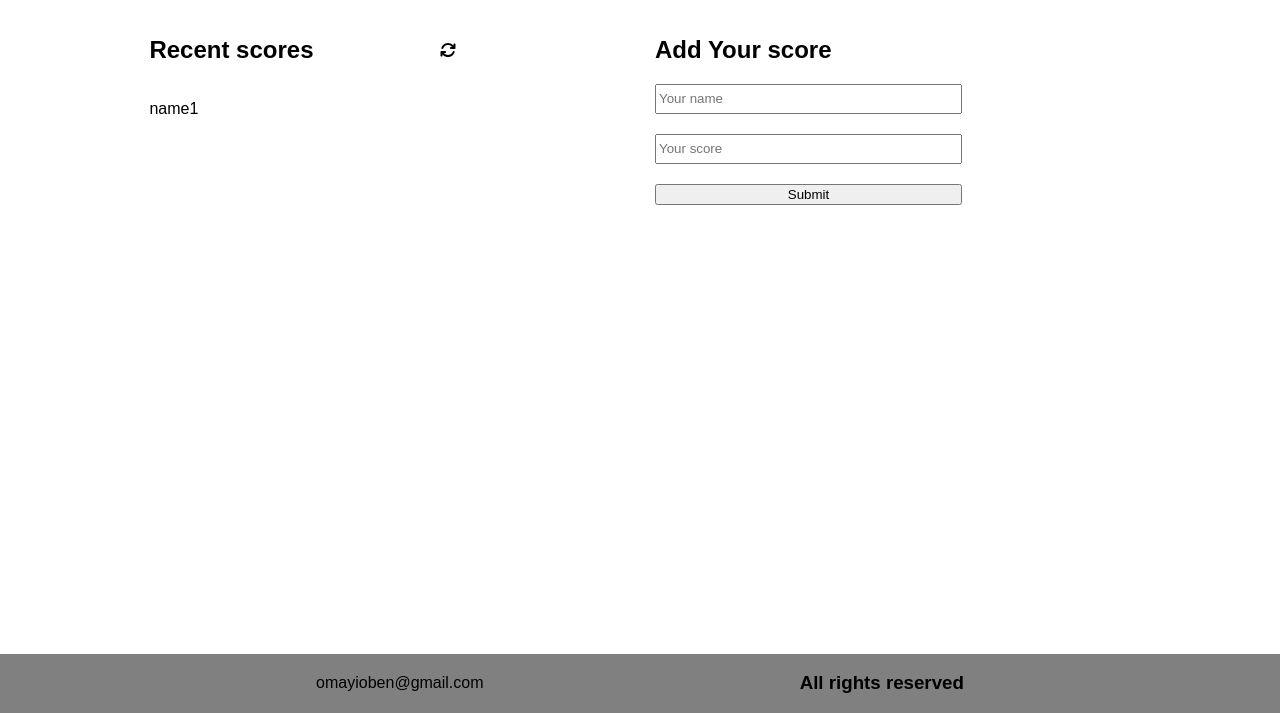
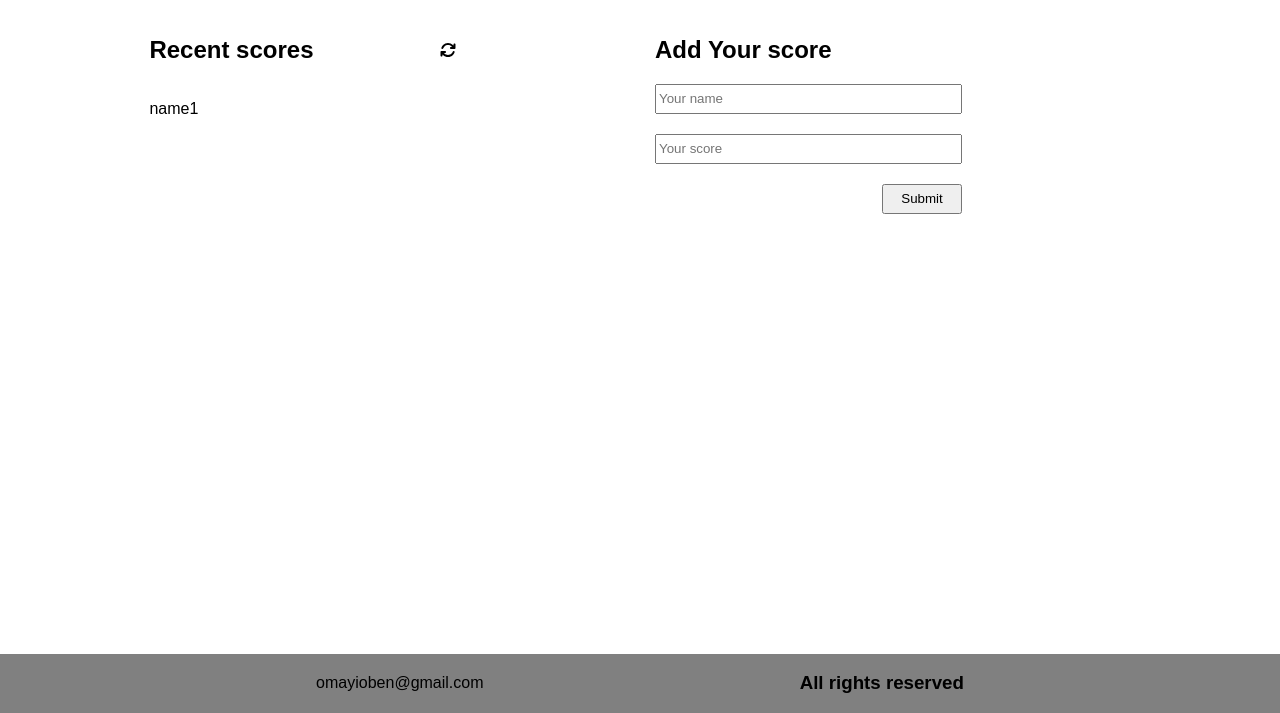
Before and after one commit to kiboma2021/Leaderboard, a website built with webpack: page dist/index.html in a window 1280 px wide. Shown: the part 87-800 px from the top of the page. Built offline with nearby package versions, Linux system fonts and the light colour scheme.

Commit message:
Style UI

```diff
--- a/src/main.css
+++ b/src/main.css
@@ -38,12 +38,18 @@ header {
   flex-direction: column;
   justify-content: center;
   row-gap: 20px;
+
 }
 
 input {
   height: 30px;
 }
 
+#submit {
+  height: 30px;
+  width: 80px;
+  align-self: flex-end;
+}
 
 footer {
   position: fixed;
```
Also changed, not shown: dist/index.html.
